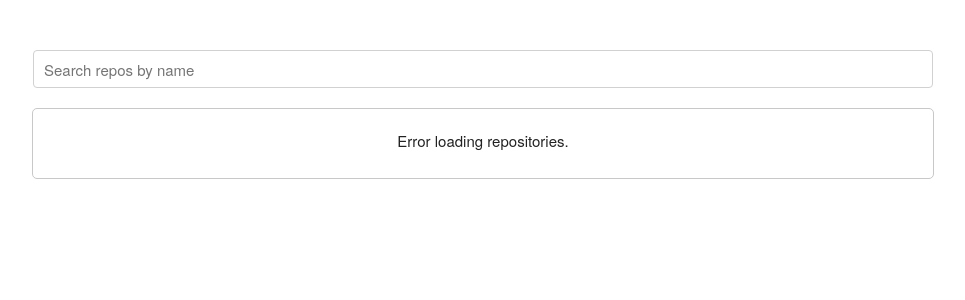
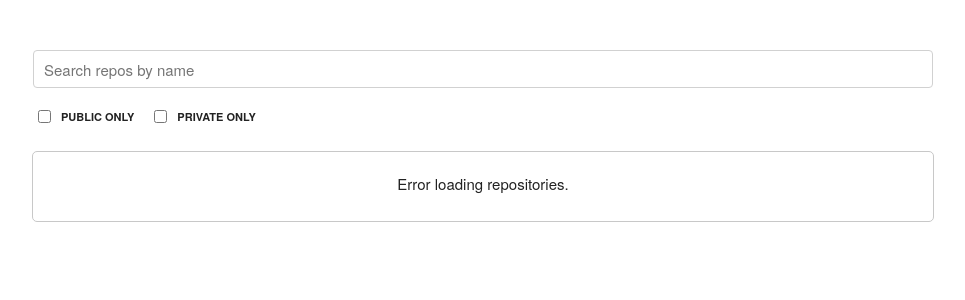
Before and after one commit to mgbrian/repo-manager, a Python web app: template templates/repos.html in a window 1280 px wide. Shown: the part 100-400 px from the top of the page, without its empty margins (157-1122 px from the left). Run offline with Jinja, Linux system fonts and the light colour scheme; the template is opened without the code that fills it, so the values that code supplies are empty.

Commit message:
Add functionality to filter repos on the repo list page by visibility.

```diff
--- a/static/css/styles.css
+++ b/static/css/styles.css
@@ -64,6 +64,7 @@
     text-decoration: none;
 }
 
+/* Homepage login-with-github link. */
 #login-link {
     display: block;
     width: 100%;
@@ -71,13 +72,40 @@
     text-align: center;
 }
 
+/* Search area */
+#search-container {
+    max-width: var(--content-max-width);
+    margin: 20px auto;
+}
 #search-input {
     display: block;
     width: 100%;
-    max-width: var(--content-max-width);
-    margin: 20px auto;
 }
 
+#visibility-filters {
+    display: flex;
+    flex-direction: row;
+    gap: 20px;
+    padding: 5px;
+}
+.visibility-filter {
+    display: flex;
+    gap: 10px;
+    justify-content: flex-start;
+    align-items: center;
+}
+
+.visibility-filter > input[type="checkbox"] {
+    margin: 0;
+}
+
+.visibility-filter > label {
+    margin: 0;
+    font-size: 1.1rem;
+    text-transform: uppercase;
+}
+
+/* Repo list section */
 #repo-list-container {
     display: flex;
     justify-content: center;
@@ -149,3 +177,15 @@
 .toggle-visibility-button {
     margin: 0 1rem;
 }
+
+#repo-info-container {
+    position: fixed;
+    top: 5vh;
+    left: 5vw;
+    height: 90vh;
+    width: 90vw;
+    background: white;
+    opacity: 90%;
+    border-radius: 10px;
+    box-shadow: #b6b6b6 0px -1px 20px 2px;
+}
--- a/static/js/repos.js
+++ b/static/js/repos.js
@@ -1,12 +1,31 @@
 const repoListContainer = document.getElementById("repo-list-container");
 const searchInput = document.getElementById("search-input");
+const publicReposOnlyCheckbox = document.getElementById(
+  "visibility-filter-public",
+);
+const privateReposOnlyCheckbox = document.getElementById(
+  "visibility-filter-private",
+);
+
+publicReposOnlyCheckbox.addEventListener(
+  "change",
+  handleVisibilityCheckboxToggle,
+);
+privateReposOnlyCheckbox.addEventListener(
+  "change",
+  handleVisibilityCheckboxToggle,
+);
+
+// Repos loaded from the backend
 let loadedRepos = [];
+// The type of repos to display, based on visibility: "all", "private", "public"
+let visibilitySubset = "all";
 
 document.addEventListener("DOMContentLoaded", () => {
-  renderRepos();
+  renderRepos(true);
 });
 searchInput.addEventListener("input", () => {
-  search(searchInput.value);
+  renderRepos();
 });
 
 async function loadRepos() {
@@ -16,20 +35,22 @@
       throw new Error("Failed to fetch repos.");
     }
 
-    loadedRepos = await response.json();
-    return loadedRepos;
+    return await response.json();
   } catch (err) {
     console.error(err);
     repoListContainer.innerHTML = "<p>Error loading repositories.</p>";
   }
 }
 
-async function renderRepos(repos) {
-  if (repos === undefined) {
-    repos = await loadRepos();
+async function renderRepos(refreshFromDB = false) {
+  if (refreshFromDB) {
+    loadedRepos = await loadRepos();
   }
-  if (repos.length === 0) {
-    repoListContainer.innerHTML = "<p>No repositories found.</p>";
+
+  displayedRepos = filterRepos(loadedRepos);
+
+  if (displayedRepos.length === 0) {
+    repoListContainer.innerHTML = "<p>No repositories to display.</p>";
     return;
   }
 
@@ -41,7 +62,7 @@
   repoListTable.innerHTML = "";
   const repoTableBody = document.createElement("tbody");
 
-  repos.forEach((repo) => {
+  displayedRepos.forEach((repo) => {
     const toggleVisibilityUrlGenerator = repo.private
       ? generateMakePublicUrl
       : generateMakePrivateUrl;
@@ -89,15 +110,48 @@
     throw new Error("Error toggling visibility.");
   }
 
-  renderRepos();
+  renderRepos(true);
 }
 
-function search(searchString) {
-  const matchingRepos = loadedRepos.filter((repo) =>
-    repo.name.includes(searchString.trim()),
+function filterRepos(repos) {
+  let filteredRepos = repos;
+  if (visibilitySubset == "private") {
+    filteredRepos = filteredRepos.filter((repo) => repo.private);
+  } else if (visibilitySubset == "public") {
+    filteredRepos = filteredRepos.filter((repo) => !repo.private);
+  }
+
+  filteredRepos = filteredRepos.filter((repo) =>
+    repo.name.includes(searchInput.value.trim()),
   );
 
-  renderRepos(matchingRepos);
+  return filteredRepos;
+}
+
+function handleVisibilityCheckboxToggle(event) {
+  const selectedCheckbox = event.target;
+
+  if (
+    selectedCheckbox === publicReposOnlyCheckbox &&
+    publicReposOnlyCheckbox.checked
+  ) {
+    privateReposOnlyCheckbox.checked = false;
+  } else if (
+    selectedCheckbox === privateReposOnlyCheckbox &&
+    privateReposOnlyCheckbox.checked
+  ) {
+    publicReposOnlyCheckbox.checked = false;
+  }
+
+  if (privateReposOnlyCheckbox.checked) {
+    visibilitySubset = "private";
+  } else if (publicReposOnlyCheckbox.checked) {
+    visibilitySubset = "public";
+  } else {
+    visibilitySubset = "all";
+  }
+
+  renderRepos();
 }
 
 async function addCollaborator(repoName, username) {
--- a/templates/repos.html
+++ b/templates/repos.html
@@ -1,10 +1,22 @@
 {% extends 'base.html' %}
 {% block content %}
-    <input type="text" id="search-input" placeholder="Search repos by name">
+    <div id="search-container">
+        <input type="text" id="search-input" placeholder="Search repos by name">
+        <div id="visibility-filters">
+            <div class="visibility-filter">
+                <input type="checkbox" id="visibility-filter-public">
+                <label for="visibility-filter-public">Public Only</label>
+            </div>
+            <div class="visibility-filter">
+                <input type="checkbox" id="visibility-filter-private">
+                <label for="visibility-filter-private">Private Only</label>
+            </div>
+        </div>
+    </div>
     <div id="repo-list-container">
         <p>Loading repos...</p>
     </div>
-
+    <div id="repo-info-container" class="hidden"></div>
 {% endblock %}
 
 {% block page_scripts %}
```
